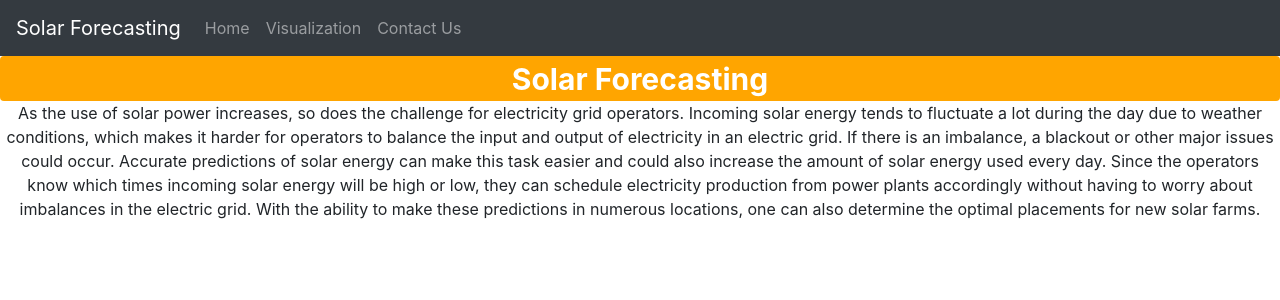
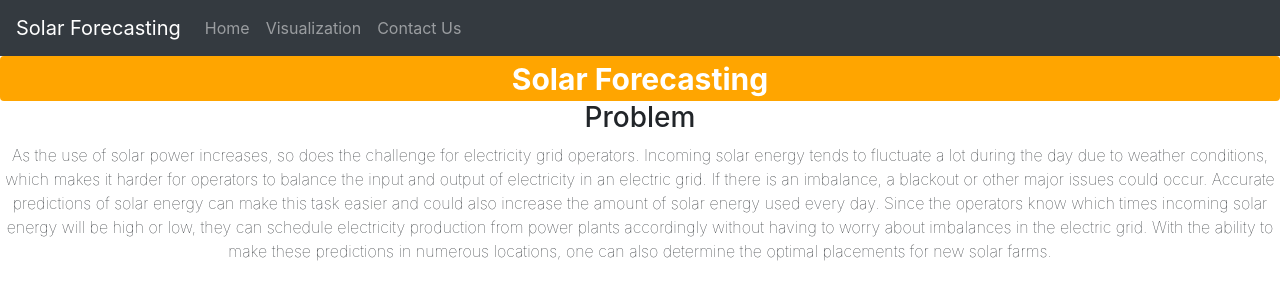
Before and after one commit to gt-big-data/solar-forecasting, a React (Create React App) app in the folder data-viz/solar-forecasting/: page / in a window 1280 px wide. Shown: the top 300 px of the page. Built offline with nearby package versions, Linux system fonts and the light colour scheme.

Commit message:
Added css file for styling

```diff
--- a/data-viz/solar-forecasting/src/components/Paragraph.css
+++ /dev/null
@@ -1,4 +0,0 @@
-.Paragraph {
-    font: 300;
-
-}
--- /dev/null
+++ b/data-viz/solar-forecasting/src/components/Paragraph.module.css
@@ -0,0 +1,3 @@
+.Paragraph {
+    font-weight: 100;
+}
--- a/data-viz/solar-forecasting/src/components/SolarTitle.jsx
+++ b/data-viz/solar-forecasting/src/components/SolarTitle.jsx
@@ -1,4 +1,5 @@
 import React, {Component} from 'react';
+import styles from './Paragraph.module.css';
 import solar from '../images/solar.jpg';
 import solarMap from './SolarMap';
 import {Link} from 'react-router-dom';
@@ -20,14 +21,11 @@ class SolarTitle extends Component {
 					className="badge badge-primary">
 					Solar Forecasting
 				</title>
-				<text
-					style={
-						{
-
-						}
-					}
-					className = "">
-						As the use of solar power increases, so does the challenge for electricity grid operators. Incoming solar energy tends to fluctuate a lot during the day due to weather conditions, which makes it harder for operators to balance the input and output of electricity in an electric grid. If there is an imbalance, a blackout or other major issues could occur. Accurate predictions of solar energy can make this task easier and could also increase the amount of solar energy used every day. Since the operators know which times incoming solar energy will be high or low, they can schedule electricity production from power plants accordingly without having to worry about imbalances in the electric grid. With the ability to make these predictions in numerous locations, one can also determine the optimal placements for new solar farms.
+				<h3>
+					Problem
+				</h3>
+				<text className={styles.Paragraph}>
+					As the use of solar power increases, so does the challenge for electricity grid operators. Incoming solar energy tends to fluctuate a lot during the day due to weather conditions, which makes it harder for operators to balance the input and output of electricity in an electric grid. If there is an imbalance, a blackout or other major issues could occur. Accurate predictions of solar energy can make this task easier and could also increase the amount of solar energy used every day. Since the operators know which times incoming solar energy will be high or low, they can schedule electricity production from power plants accordingly without having to worry about imbalances in the electric grid. With the ability to make these predictions in numerous locations, one can also determine the optimal placements for new solar farms.
 				</text>
 			</div>
 		);
```
